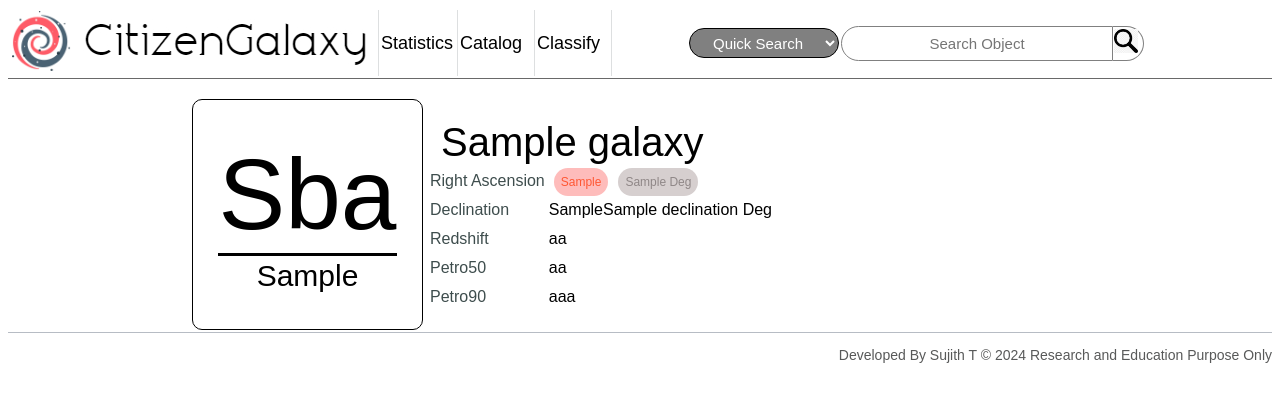
After one commit to sujith-t/citizengalaxy, a Django app: template templates/catalog_detail.html in a window 1280 px wide. The commit adds this page. Shown: the top 402 px of the page. Run offline with Django 4.2, Linux system fonts and the light colour scheme; the template is opened without the code that fills it: most values are stand-ins (such as "Sample title", 1, 10 or a date in 2020).

Commit message:
constructing galaxy details page

```diff
--- a/static/css/style.css
+++ b/static/css/style.css
@@ -223,3 +223,59 @@ footer {
     border-radius: 7px;
     color: #eaedf0;
 }
+
+.iauname-headline {
+    font-size: 40px;
+    font-family: Arial, Tahoma, ui-rounded;
+    text-align: left;
+}
+
+.clz-division {
+    width: 225px;
+    height: 225px;
+    border: 1px solid #000000;
+    border-radius: 10px;
+}
+
+.intro-tbl {
+    font-family: Arial, Tahoma, ui-rounded;
+}
+
+.clz-major {
+    font-family: Arial, Tahoma, ui-rounded;
+    text-align: center;
+    font-size: 100px;
+    border-bottom: 3px solid #000000;
+}
+
+.clz-minor {
+    font-family: Arial, Tahoma, ui-rounded;
+    text-align: center;
+    font-size: 30px;
+}
+
+.td-info {
+    height: 25px;
+    color: #3e4d4d;
+    font-family: Arial, Tahoma, ui-rounded;
+}
+
+.ra-hr-rep {
+    color: #FF5733;
+    font-size: 12px;
+    border-radius: 15px;
+    margin: 5px;
+    background-color: #febcbb;
+    padding: 7px;
+    height: 30px;
+}
+
+.ra-deg-rep {
+    color: #8f8787;
+    font-size: 12px;
+    border-radius: 15px;
+    margin: 5px;
+    background-color: #d6cfcf;
+    padding: 7px;
+    height: 30px;
+}
--- a/templates/catalog.html
+++ b/templates/catalog.html
@@ -45,7 +45,7 @@
                 {% for item in catalog %}
                 <tr bgcolor="#f6f9fb">
                     {% if is_searched == 1 %}
-                    <td>{{item.obj_id}}</td>
+                    <td><a href="catalog/{{item.obj_id}}/detail">{{item.obj_id}}</a></td>
                     <td>{{item.iauname}}</td>
                     <td align="center">{{item.ra}}</td>
                     <td align="center">{{item.declination}}</td>
@@ -53,7 +53,7 @@
                     <td align="center">{{item.petror50_r}}</td>
                     <td align="center">{{item.obj_class}}</td>
                     {% else %}
-                    <td>{{item.catalog.obj_id}}</td>
+                    <td><a href="catalog/{{item.catalog.obj_id}}/detail">{{item.catalog.obj_id}}</a></td>
                     <td>{{item.catalog.iauname}}</td>
                     <td align="center">{{item.catalog.ra}}</td>
                     <td align="center">{{item.catalog.declination}}</td>
--- /dev/null
+++ b/templates/catalog_detail.html
@@ -0,0 +1,49 @@
+{% include "header.html" %}
+{% load static %}
+<br />
+{% if galaxy is None %}
+<h2>Sorry No Data Available</h2>
+{% else %}
+<table align="center" width="900px" cellpadding="2px">
+    <tr>
+        <td class="clz-division">
+            <table width="150" align="center">
+                <tr>
+                    <td class="clz-major">Sba</td>
+                </tr>
+                <tr>
+                    <td class="clz-minor">{{galaxy.obj_class}}</td>
+                </tr>
+            </table>
+        </td>
+        <td>
+            <table class="intro-tbl">
+                <tr>
+                    <td class="iauname-headline" colspan="2">&nbsp;{{galaxy.iauname}}</td>
+                </tr>
+                <tr>
+                    <td class="td-info">Right Ascension</td>
+                    <td><span class="ra-hr-rep">{{galaxy.ra_string}}</span><span class="ra-deg-rep">{{galaxy.ra}} Deg</span></td>
+                </tr>
+                <tr>
+                    <td class="td-info">Declination</td>
+                    <td><span>{{galaxy.dec_string}}</span><span>{{galaxy.declination}} Deg</span></td>
+                </tr>
+                <tr>
+                    <td class="td-info">Redshift</td>
+                    <td>aa</td>
+                </tr>
+                <tr>
+                    <td class="td-info">Petro50</td>
+                    <td>aa</td>
+                </tr>
+                <tr>
+                    <td class="td-info">Petro90</td>
+                    <td>aaa</td>
+                </tr>
+            </table>
+        </td>
+    </tr>
+</table>
+{% endif %}
+{% include "footer.html" %}
--- a/webapp/urls.py
+++ b/webapp/urls.py
@@ -6,5 +6,6 @@ urlpatterns = [
     path('', views.index, name='index'),
     path('statistics', views.statistics, name='statistics'),
     path('classify', views.classify, name='classify'),
-    path('catalog', views.catalog, name='catalog')
+    path('catalog', views.catalog, name='catalog'),
+    path('catalog/<str:obj_id>/detail', views.catalog_details, name='catalog_detail')
 ]
```
Also changed, not shown: webapp/model/dto.py (+24 -0 lines), webapp/service/search.py (+9 -3 lines), webapp/views.py (+8 -0 lines).
